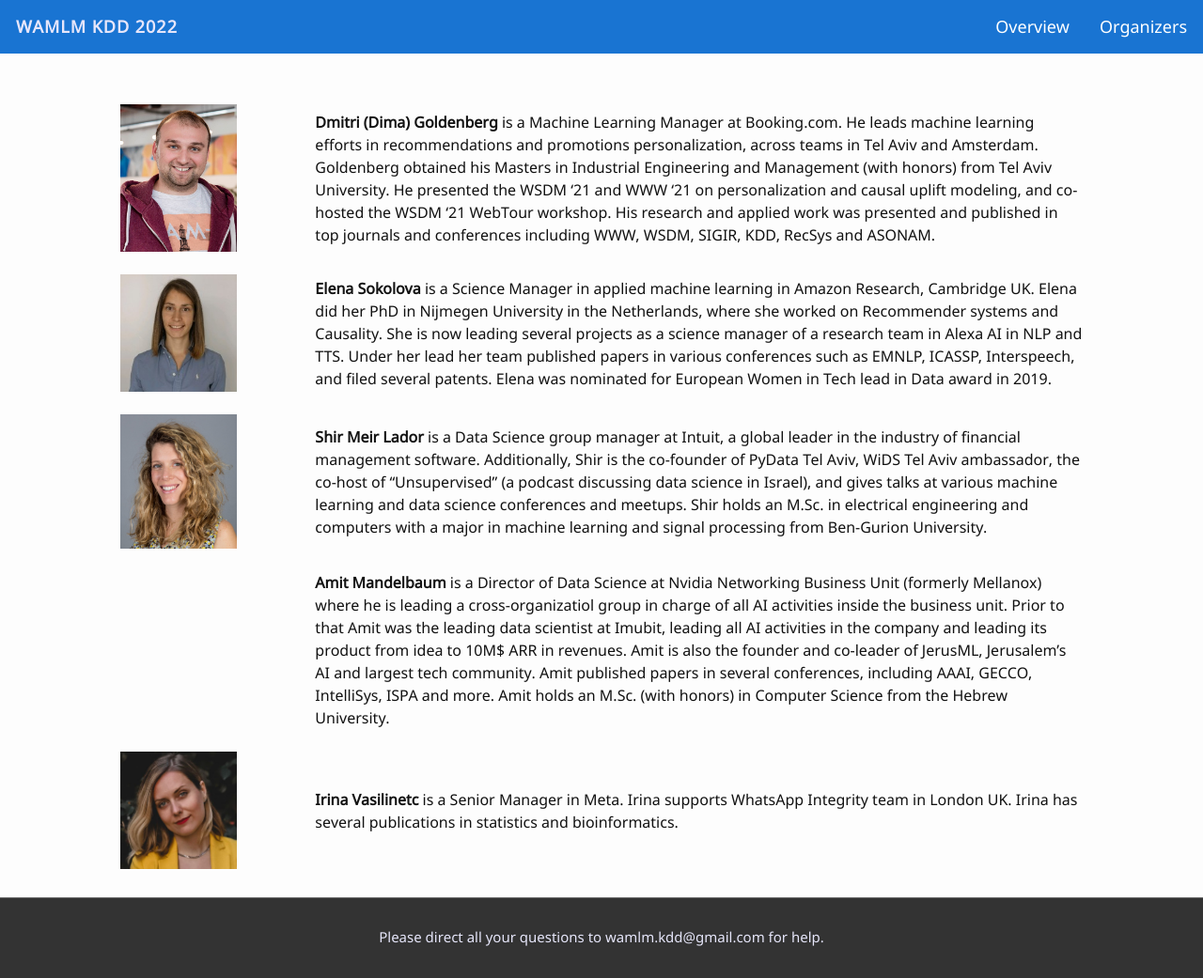
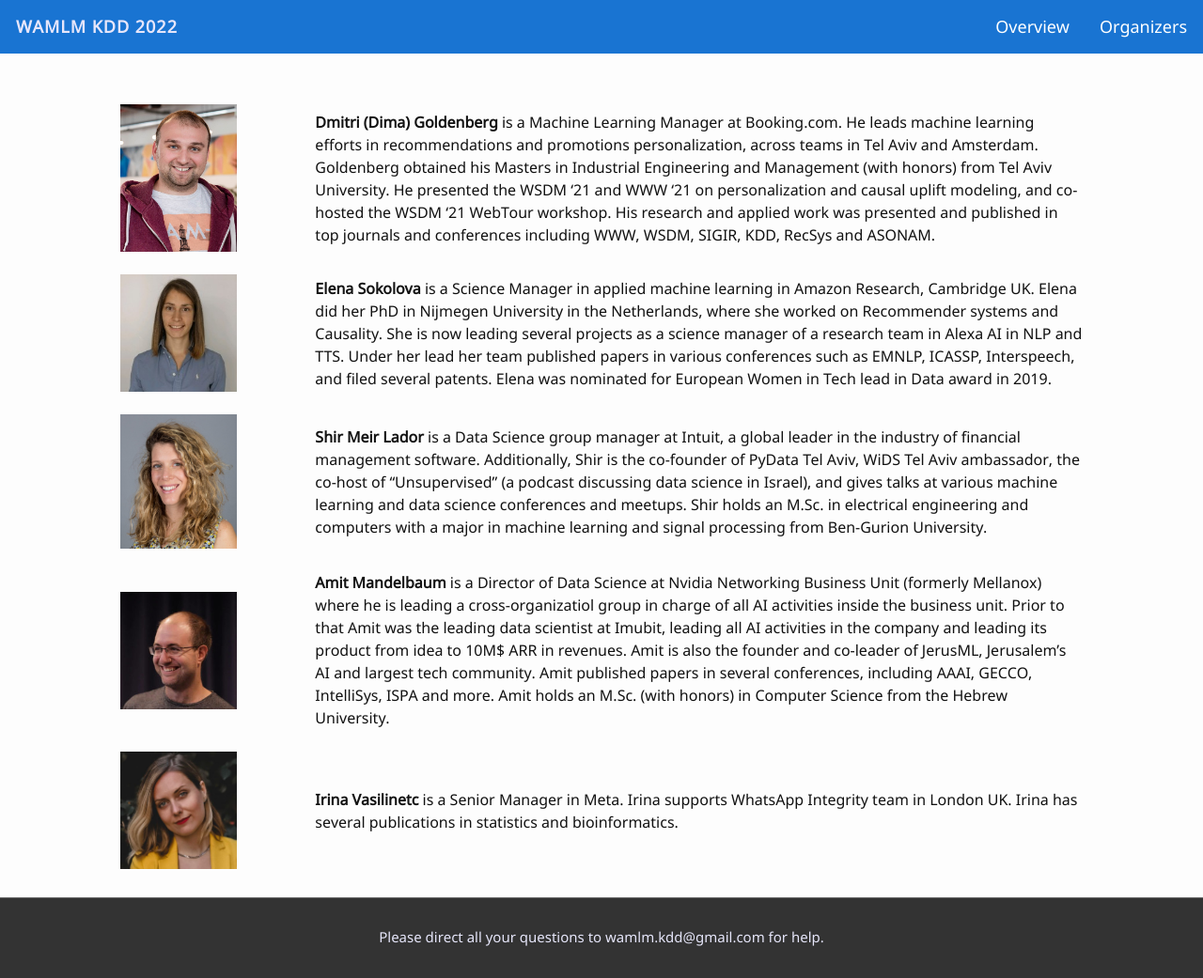
Before and after one commit to wamlm-kdd/wamlm, a Jekyll site: the page built from organizers.md, in a window 1280 px wide and 1041 px high. Shown: the whole window at 94% size. Built offline with Jekyll 4.4.1, drawn with Linux system fonts in a browser that asks for light colours; our own code applies the rules of GitHub Pages for plain Markdown files.

Commit message:
Update organizers.md

```diff
--- a/organizers.md
+++ b/organizers.md
@@ -8,7 +8,7 @@
 | | |
 | <img width="60%" src="images/shir_photo.JPG"/> | **Shir Meir Lador** is a Data Science group manager at Intuit, a global leader in the industry of financial management software. Additionally, Shir is the co-founder of PyData Tel Aviv, WiDS Tel Aviv ambassador, the co-host of “Unsupervised” (a podcast discussing data science in Israel), and gives talks at various machine learning and data science conferences and meetups. Shir holds an M.Sc. in electrical engineering and computers with a major in machine learning and signal processing from Ben-Gurion University.|
 | | |
-| |**Amit Mandelbaum** is a Director of Data Science at Nvidia Networking Business Unit (formerly Mellanox) where he is leading a cross-organizatiol group in charge of all AI activities inside the business unit. Prior to that Amit was the leading data scientist at Imubit, leading all AI activities in the company and leading its product from idea to 10M$ ARR in revenues. Amit is also the founder and co-leader of JerusML, Jerusalem’s AI and largest tech community. Amit published papers in several conferences, including AAAI, GECCO, IntelliSys, ISPA and more. Amit holds an M.Sc. (with honors) in Computer Science from the Hebrew University. |
+| <img width="60%" src="images/amit.jpeg"/> |**Amit Mandelbaum** is a Director of Data Science at Nvidia Networking Business Unit (formerly Mellanox) where he is leading a cross-organizatiol group in charge of all AI activities inside the business unit. Prior to that Amit was the leading data scientist at Imubit, leading all AI activities in the company and leading its product from idea to 10M$ ARR in revenues. Amit is also the founder and co-leader of JerusML, Jerusalem’s AI and largest tech community. Amit published papers in several conferences, including AAAI, GECCO, IntelliSys, ISPA and more. Amit holds an M.Sc. (with honors) in Computer Science from the Hebrew University. |
 | | |
 | <img width="60%" src="images/irina.jpeg"/>  | **Irina Vasilinetc** is a Senior Manager in Meta. Irina supports WhatsApp Integrity team in London UK. Irina has several publications in statistics and bioinformatics. |
 
```
